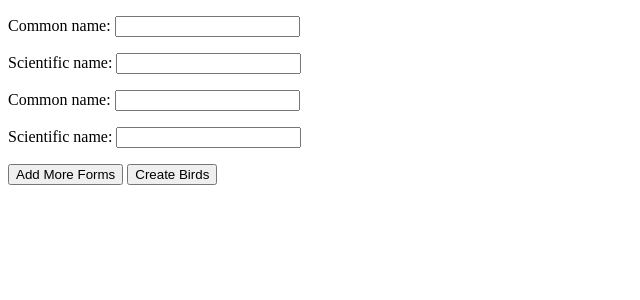
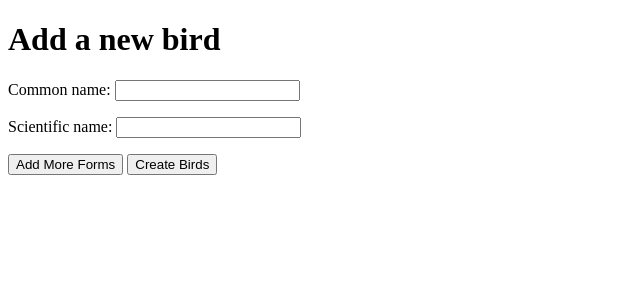
Before and after one commit to bmtymrak/dynamically-add-forms-django-formsets-javascript, a Django app: page /add in a window 1280 px wide. Shown: the top 300 px of the page, without its empty margins (0-640 px from the left). Run offline with Django 3.2, Linux system fonts and the light colour scheme.

Commit message:
cleaned up to match article

```diff
--- a/birds/forms.py
+++ b/birds/forms.py
@@ -1,4 +1,4 @@
 from django.forms import modelformset_factory
 from .models import Bird
 
-BirdFormSet = modelformset_factory(Bird, fields=('common_name', 'scientific_name'), extra=2)
+BirdFormSet = modelformset_factory(Bird, fields=('common_name', 'scientific_name'), extra=1)
--- a/birds/models.py
+++ b/birds/models.py
@@ -7,4 +7,4 @@ class Bird(models.Model):
 
     class Meta:
         def __str__(self):
-            return common_name
+            return self.common_name
--- a/birds/views.py
+++ b/birds/views.py
@@ -5,24 +5,25 @@ from django.urls import reverse_lazy
 from django.shortcuts import redirect
 
 
+class BirdListView(ListView):
+    model = Bird
+    template_name = "bird_list.html"
+
+
 class BirdAddView(TemplateView):
     template_name = "add_bird.html"
 
     def get(self, *args, **kwargs):
+
         formset = BirdFormSet(queryset=Bird.objects.none())
-        birds = Bird.objects.all()
-        return self.render_to_response({'formset': formset, 'birds': birds})
+        return self.render_to_response({'formset': formset})
 
     def post(self, *args, **kwargs):
+
         formset = BirdFormSet(data=self.request.POST)
-        birds = Bird.objects.all()
+
         if formset.is_valid():
             formset.save()
             return redirect(reverse_lazy("bird_list"))
 
-        return self.render_to_response({'formset': formset, 'birds': birds})
-
-
-class BirdListView(ListView):
-    model = Bird
-    template_name = "bird_list.html"
+        return self.render_to_response({'formset': formset})
--- a/formsets_demo/urls.py
+++ b/formsets_demo/urls.py
@@ -1,18 +1,3 @@
-"""formsets_demo URL Configuration
-
-The `urlpatterns` list routes URLs to views. For more information please see:
-    https://docs.djangoproject.com/en/3.0/topics/http/urls/
-Examples:
-Function views
-    1. Add an import:  from my_app import views
-    2. Add a URL to urlpatterns:  path('', views.home, name='home')
-Class-based views
-    1. Add an import:  from other_app.views import Home
-    2. Add a URL to urlpatterns:  path('', Home.as_view(), name='home')
-Including another URLconf
-    1. Import the include() function: from django.urls import include, path
-    2. Add a URL to urlpatterns:  path('blog/', include('blog.urls'))
-"""
 from django.contrib import admin
 from django.urls import path, include
 
--- a/templates/add_bird.html
+++ b/templates/add_bird.html
@@ -3,9 +3,10 @@
 <head>
     <meta charset="UTF-8">
     <meta name="viewport" content="width=device-width, initial-scale=1.0">
-    <title>Document</title>
+    <title>Add bird</title>
 </head>
 <body>
+    <h1>Add a new bird</h1>
     <form id="form-container" method="POST">
         {% csrf_token %}
         {{formset.management_form}}
--- a/templates/bird_list.html
+++ b/templates/bird_list.html
@@ -3,9 +3,11 @@
 <head>
     <meta charset="UTF-8">
     <meta name="viewport" content="width=device-width, initial-scale=1.0">
-    <title>Document</title>
+    <title>Bird List</title>
 </head>
 <body>
+    <h1>Bird List</h1>
+    <a href='{% url "add_bird" %}'>Add bird</a>
     {% for bird in object_list %}
         <p>{{bird.common_name}}: {{bird.scientific_name}}</p>
     {% endfor %}
```
